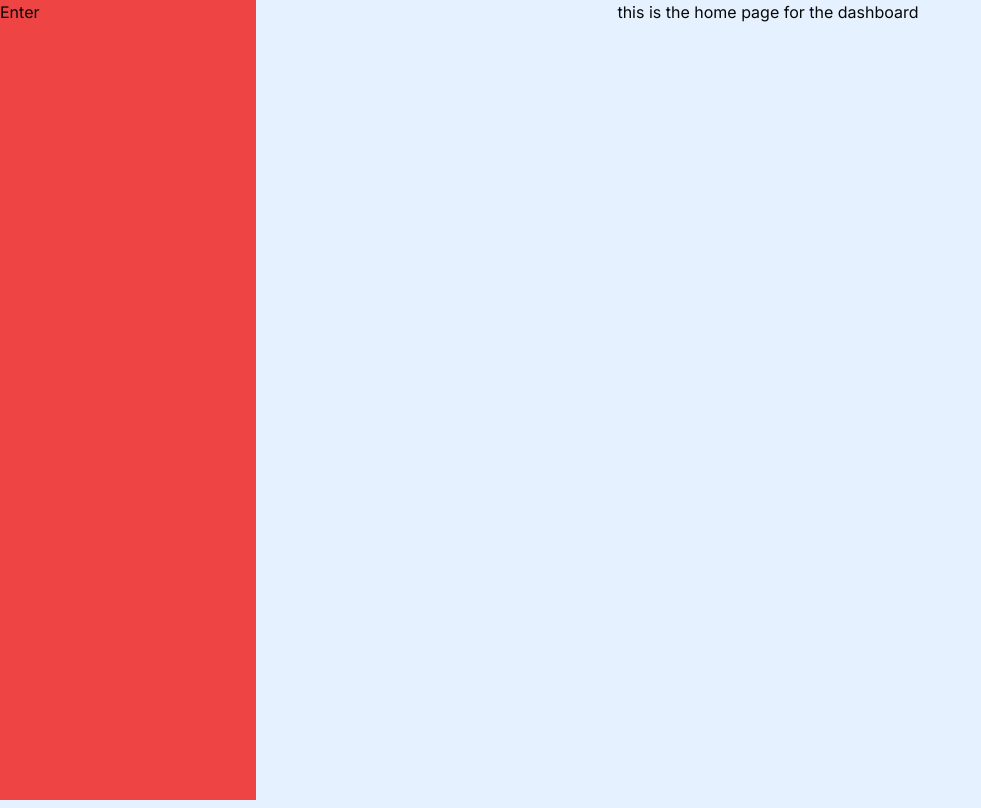
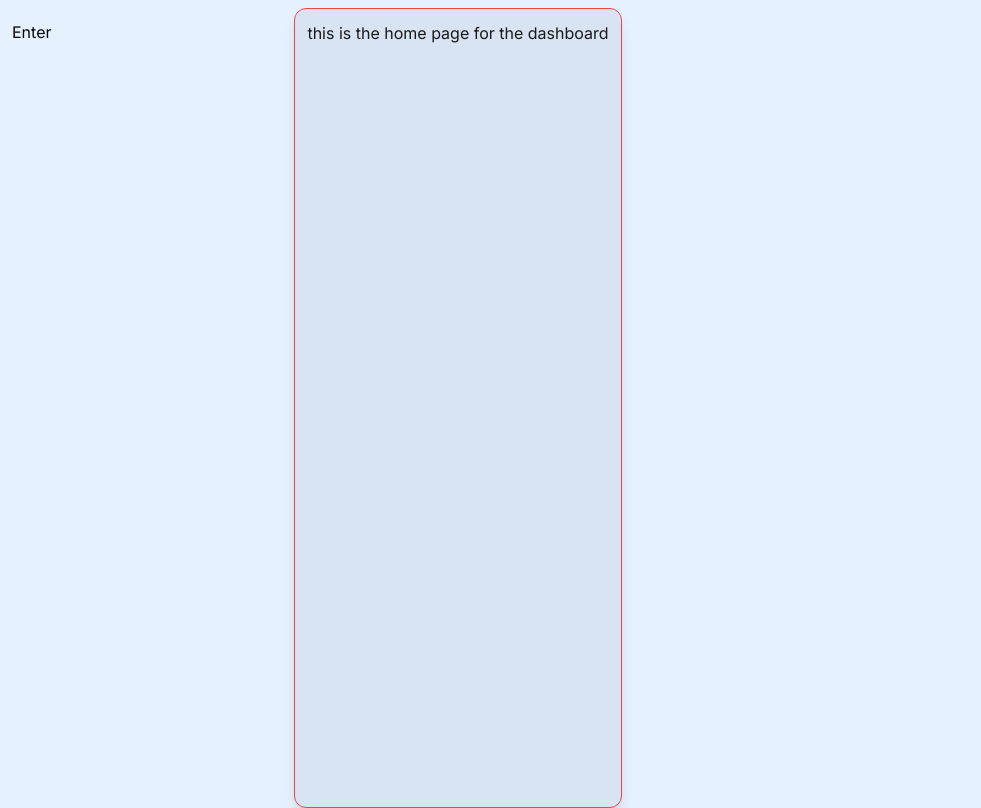
Before and after one commit to BigBabyofTel/linear-app, a Next.js app in the folder frontend/: page /dashboard in a window 1280 px wide. Shown: the whole page, without its empty margins (0-981 px from the left). Built offline with nearby package versions, Linux system fonts and the light colour scheme.

Commit message:
add card and ability to create card variants

```diff
--- a/frontend/src/app/dashboard/layout.tsx
+++ b/frontend/src/app/dashboard/layout.tsx
@@ -1,11 +1,13 @@
 import Sidebar from "@/components/layout/dashboard/sidebar";
+import { Button } from "@/components/ui/button";
+import { Card } from "@/components/ui/card";
 
 
 export default function Layout({children}: {children: React.ReactNode}) {
     return (
-        <section className="flex flex-row h-full">
-            <Sidebar />
-            {children}
-        </section>
+      <section className="my-2 flex h-full flex-row">
+        <Sidebar />
+            <Card variant={"dashboard"}>{children}</Card>
+      </section>
     );
 }
--- a/frontend/src/app/dashboard/page.tsx
+++ b/frontend/src/app/dashboard/page.tsx
@@ -1,6 +1,6 @@
 export default function Page() {
     return (
-        <div className="mx-auto">
+        <div className="mx-auto p-3">
             <p>this is the home page for the dashboard</p>
         </div>
     );
--- a/frontend/src/components/layout/dashboard/sidebar.tsx
+++ b/frontend/src/components/layout/dashboard/sidebar.tsx
@@ -1,6 +1,6 @@
 const Sidebar = () => {
     return (
-        <div className="w-[20%] bg-red-500">
+        <div className="w-[23%] p-3">
             Enter
         </div>
     );
--- /dev/null
+++ b/frontend/src/components/ui/card.tsx
@@ -0,0 +1,62 @@
+import * as React from "react";
+import { cva, type VariantProps } from "class-variance-authority";
+import { forwardRef } from "react";
+import { cn } from "@/lib/utils";
+
+const cardVariants = cva(
+  "rounded-lg bg-card text-card-foreground",
+  {
+  variants: {
+    variant: {
+      default: "shadow-sm border",
+      dashboard: "shadow-lg border border-red-500",
+    },
+  },
+  defaultVariants: {
+    variant: "default",
+  },
+});
+
+export type CardProps = React.HTMLAttributes<HTMLDivElement> & VariantProps<typeof cardVariants>;
+
+const Card = React.forwardRef<HTMLDivElement, CardProps>(
+  ({ className, variant, ...props }, ref) =>  (
+    <div ref={ref} className={cn(cardVariants({ variant, className }))} {...props} />
+  )
+);
+Card.displayName = "Card";
+
+const CardHeader = React.forwardRef<HTMLDivElement, React.HTMLAttributes<HTMLDivElement>>(
+  ({ className, ...props }, ref) => (
+    <div ref={ref} className={cn("flex flex-col space-y-1.5 p-6", className)} {...props} />
+  ),
+);
+CardHeader.displayName = "CardHeader";
+
+const CardTitle = React.forwardRef<HTMLParagraphElement, React.HTMLAttributes<HTMLHeadingElement>>(
+  ({ className, ...props }, ref) => (
+    <h3 ref={ref} className={cn("text-2xl font-semibold leading-none tracking-tight", className)} {...props} />
+  ),
+);
+CardTitle.displayName = "CardTitle";
+
+const CardDescription = React.forwardRef<HTMLParagraphElement, React.HTMLAttributes<HTMLParagraphElement>>(
+  ({ className, ...props }, ref) => (
+    <p ref={ref} className={cn("text-sm text-muted-foreground", className)} {...props} />
+  ),
+);
+CardDescription.displayName = "CardDescription";
+
+const CardContent = React.forwardRef<HTMLDivElement, React.HTMLAttributes<HTMLDivElement>>(
+  ({ className, ...props }, ref) => <div ref={ref} className={cn("p-6 pt-0", className)} {...props} />,
+);
+CardContent.displayName = "CardContent";
+
+const CardFooter = React.forwardRef<HTMLDivElement, React.HTMLAttributes<HTMLDivElement>>(
+  ({ className, ...props }, ref) => (
+    <div ref={ref} className={cn("flex items-center p-6 pt-0", className)} {...props} />
+  ),
+);
+CardFooter.displayName = "CardFooter";
+
+export { Card, CardHeader, CardFooter, CardTitle, CardDescription, CardContent };
```
Also changed, not shown: 1 other file (tests, documents, lock files or other folders).
